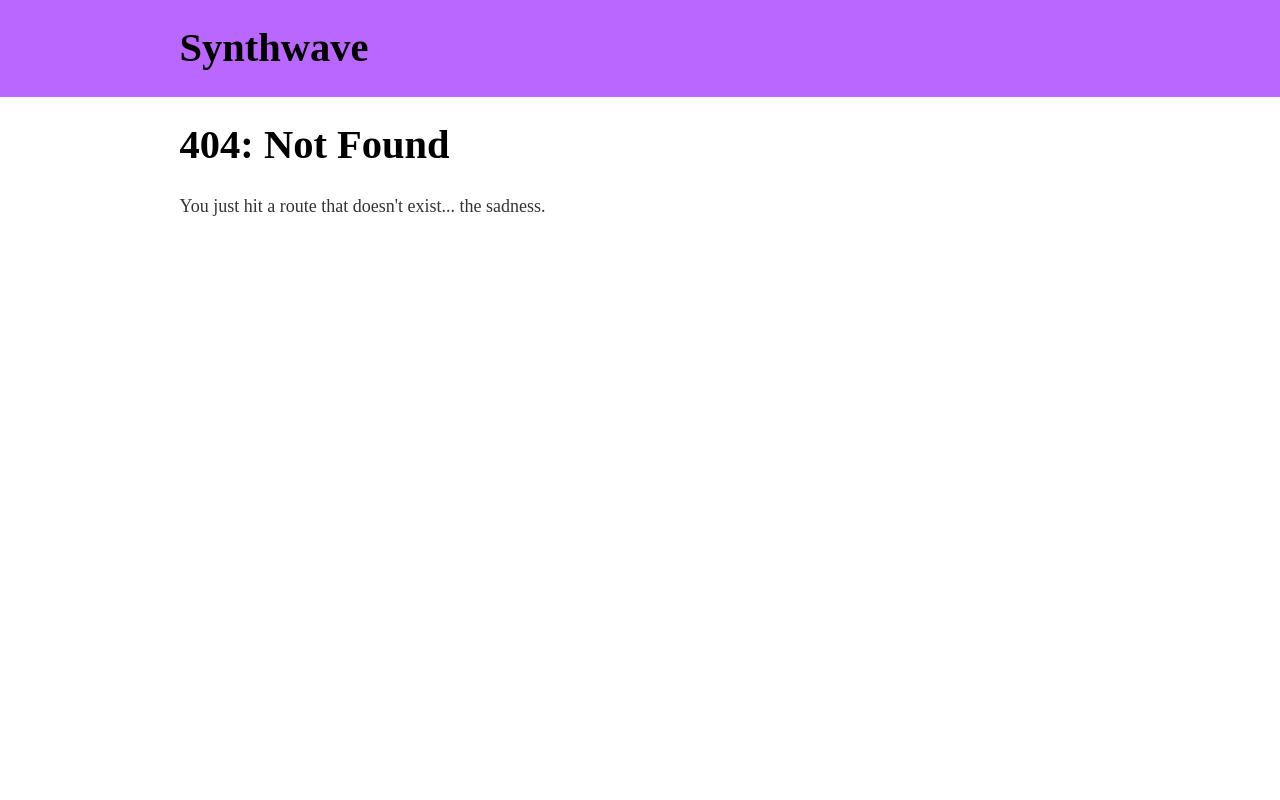
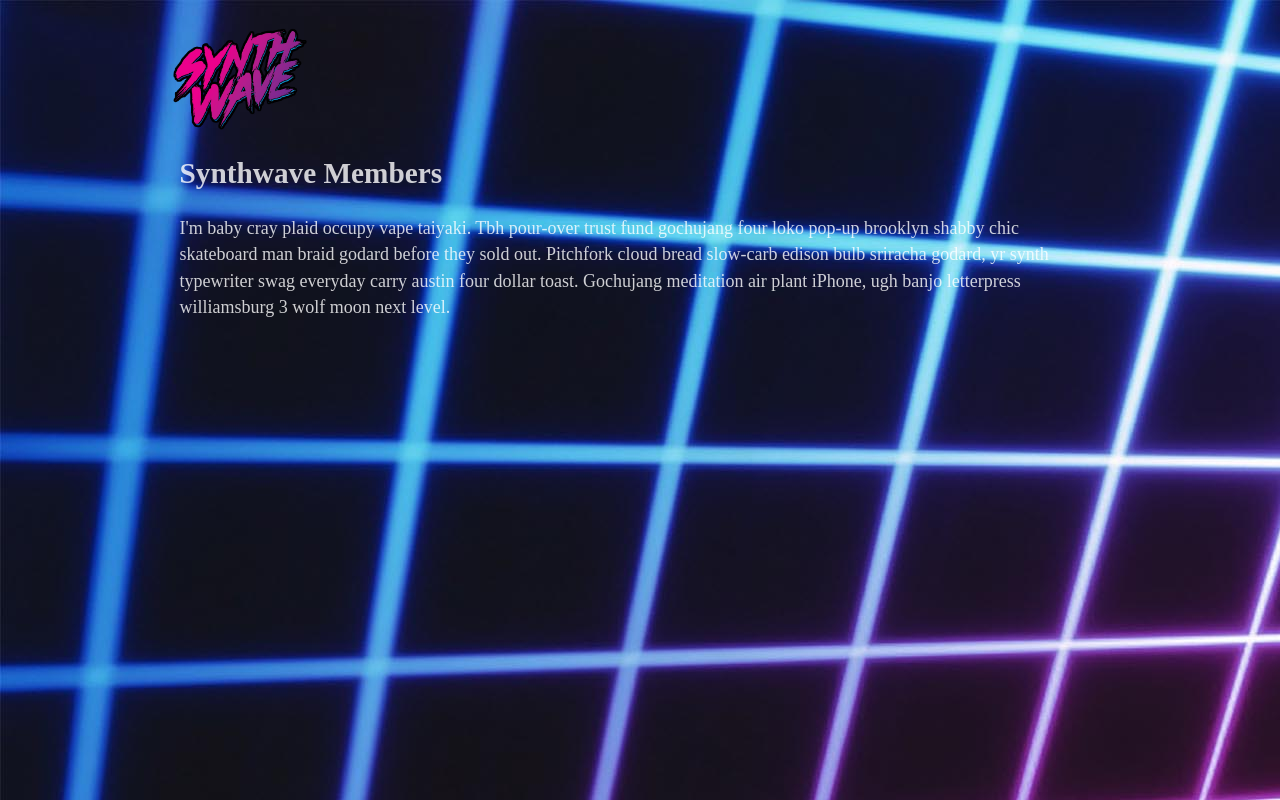
Before and after one commit to its-dgreen/synthwave, a Gatsby site: page /band/members in a window 1280 px wide. Before the commit this address had no page. Built offline with nearby package versions, Linux system fonts and the light colour scheme; Gatsby itself is replaced by a stand-in of ours.

Commit message:
add bg images and other fun images

```diff
--- a/src/components/header.tsx
+++ b/src/components/header.tsx
@@ -1,26 +1,16 @@
 import { Link } from 'gatsby';
 import PropTypes from 'prop-types';
 import React from 'react';
+import Logo from './logo';
 
-interface Props {
-  siteTitle: string;
-}
-
-const Header = ({ siteTitle }: Props) => (
-  <header
-    style={{
-      background: `#b967ff`,
-      marginBottom: `1.45rem`,
-    }}
-  >
+const Header = () => (
+  <header>
     <div
       style={{
         margin: `0 auto`,
         maxWidth: 960,
-        padding: `1.45rem 1.0875rem`,
       }}
     >
-      <h1 style={{ margin: 0 }}>
       <Link
         to="/"
         style={{
@@ -28,9 +18,8 @@ const Header = ({ siteTitle }: Props) => (
           textDecoration: `none`,
         }}
       >
-          {siteTitle}
+        <Logo />
       </Link>
-      </h1>
     </div>
   </header>
 );
--- a/src/components/layout.css
+++ b/src/components/layout.css
@@ -9,7 +9,7 @@ body {
   margin: 0;
   -webkit-font-smoothing: antialiased;
   -moz-osx-font-smoothing: grayscale;
-  color: hsla(0, 0%, 0%, 0.8);
+  color: hsla(0, 0%, 100%, 0.8);
   font-family: Atarian System;
   font-weight: normal;
   word-wrap: break-word;
@@ -18,6 +18,7 @@ body {
   -ms-font-feature-settings: "kern", "liga", "clig", "calt";
   -webkit-font-feature-settings: "kern", "liga", "clig", "calt";
   font-feature-settings: "kern", "liga", "clig", "calt";
+  background-image: url("../images/bg.jpg");
 }
 article,
 aside,
@@ -80,7 +81,7 @@ h1 {
   padding-right: 0;
   padding-top: 0;
   margin-bottom: 1.45rem;
-  color: black;
+  color: white;
   font-family: Streamster;
   font-weight: bold;
   text-rendering: optimizeLegibility;
@@ -117,7 +118,6 @@ img {
   padding-left: 0;
   padding-right: 0;
   padding-top: 0;
-  margin-bottom: 1.45rem;
 }
 svg:not(:root) {
   overflow: hidden;
--- /dev/null
+++ b/src/components/logo.tsx
@@ -0,0 +1,27 @@
+import React from 'react';
+import { useStaticQuery, graphql } from 'gatsby';
+import Img from 'gatsby-image';
+
+const Logo = () => {
+  const data = useStaticQuery(graphql`
+    query {
+      file(relativePath: { eq: "synthwave.png" }) {
+        childImageSharp {
+          # Specify a fixed image and fragment.
+          # The default width is 400 pixels
+          fixed(width: 150, height: 150) {
+            ...GatsbyImageSharpFixed
+          }
+        }
+      }
+    }
+  `);
+
+  if (!data?.file?.childImageSharp?.fixed) {
+    return <div>Picture not found</div>;
+  }
+
+  return <Img fixed={data.file.childImageSharp.fixed} />;
+};
+
+export default Logo;
--- /dev/null
+++ b/src/pages/band/members.tsx
@@ -0,0 +1,23 @@
+import React from 'react';
+
+import Layout from '../../components/layout';
+import SEO from '../../components/seo';
+
+const Members = () => (
+  <Layout>
+    <SEO title="Members" />
+    <div>
+      <h2>Synthwave Members</h2>
+      <p>
+        I&#39;m baby cray plaid occupy vape taiyaki. Tbh pour-over trust fund
+        gochujang four loko pop-up brooklyn shabby chic skateboard man braid
+        godard before they sold out. Pitchfork cloud bread slow-carb edison bulb
+        sriracha godard, yr synth typewriter swag everyday carry austin four
+        dollar toast. Gochujang meditation air plant iPhone, ugh banjo
+        letterpress williamsburg 3 wolf moon next level.
+      </p>
+    </div>
+  </Layout>
+);
+
+export default Members;
--- a/src/pages/index.tsx
+++ b/src/pages/index.tsx
@@ -1,8 +1,6 @@
 import React from 'react';
-import { Link } from 'gatsby';
 
 import Layout from '../components/layout';
-import Image from '../components/image';
 import SEO from '../components/seo';
 
 const IndexPage = () => (
@@ -11,9 +9,6 @@ const IndexPage = () => (
     <h1>Hi people</h1>
     <p>Welcome to your new Gatsby site.</p>
     <p>Now go build something great.</p>
-    <div style={{ maxWidth: `300px`, marginBottom: `1.45rem` }}>
-      <Image />
-    </div>
   </Layout>
 );
 
```
Also changed, not shown: src/images/bg.jpg (added), src/images/synthwave.png (added), src/images/synthy_icon.png (added). Lines whose indentation alone changed are shown as unchanged.
